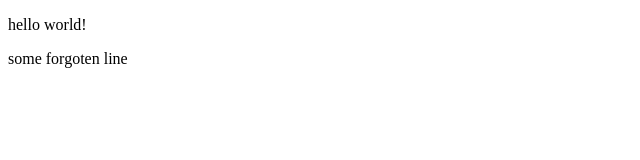
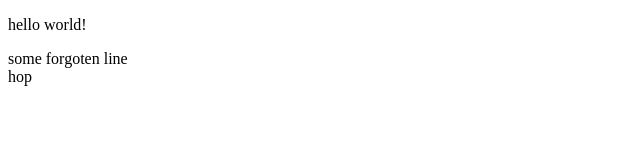
Before and after one commit to GubarSerg/goit-fe-course, a plain HTML site: page hw-01-02/index.html in a window 1280 px wide. Shown: the full height of the page, 0-640 px from the left. Drawn offline with Linux system fonts and the light colour scheme.

Commit message:
added some

```diff
--- a/hw-01-02/index.html
+++ b/hw-01-02/index.html
@@ -9,6 +9,7 @@
 <body>
     <p>hello world!</p>
     some forgoten line
+    <Div>hop</Div>
 
 </body>
 </html>
```
